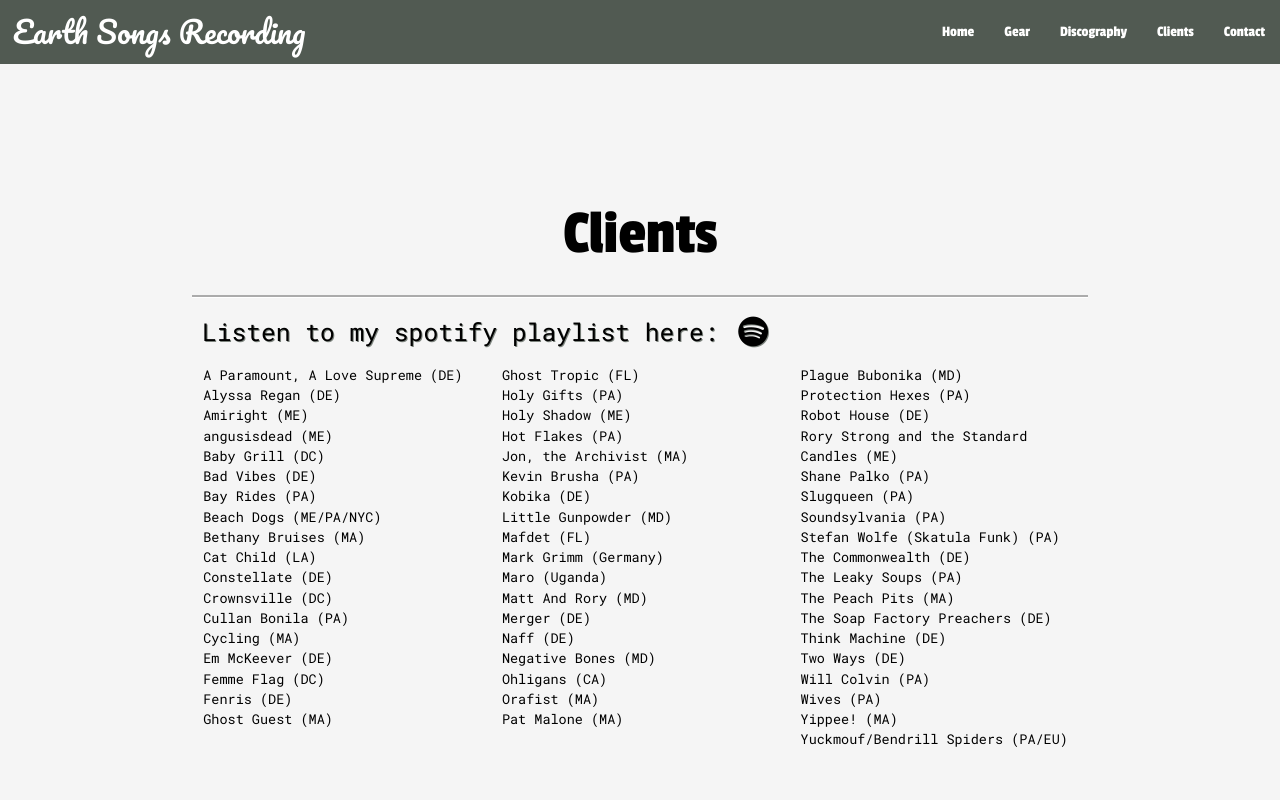
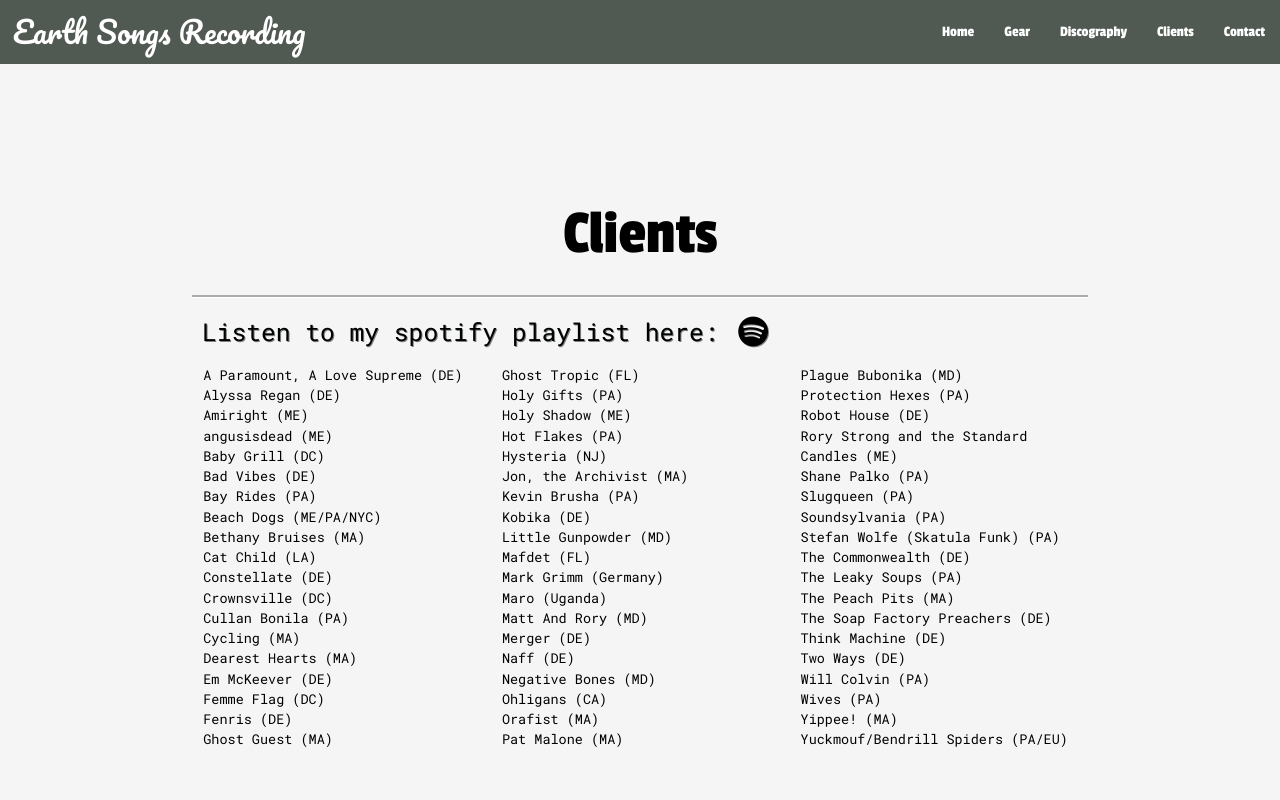
Before and after one commit to davidmbedford/joni-portfolio, a React (Create React App) app: page /clients in a window 1280 px wide. Shown: the top 800 px of the page. Built offline with nearby package versions, Linux system fonts and the light colour scheme.

Commit message:
clients page updated - jsx addition

```diff
--- a/src/screens/clients/index.js
+++ b/src/screens/clients/index.js
@@ -31,6 +31,7 @@ function Clients() {
                 <p className="clientName">Crownsville (DC)</p>
                 <p className="clientName">Cullan Bonila (PA)</p>
                 <p className="clientName">Cycling (MA)</p>
+                <p className="clientName">Dearest Hearts (MA)</p>
                 <p className="clientName">Em McKeever (DE)</p>
                 <p className="clientName">Femme Flag (DC)</p>
                 <p className="clientName">Fenris (DE)</p>
@@ -41,6 +42,7 @@ function Clients() {
                 <p className="clientName">Holy Gifts (PA)</p>
                 <p className="clientName">Holy Shadow (ME)</p>
                 <p className="clientName">Hot Flakes (PA)</p>
+                <p className="clientName">Hysteria (NJ)</p>
                 <p className="clientName">Jon, the Archivist (MA)</p>
                 <p className="clientName">Kevin Brusha (PA)</p>
                 <p className="clientName">Kobika (DE)</p>
```
Also changed, not shown: 1 other file (tests, documents, lock files or other folders).
